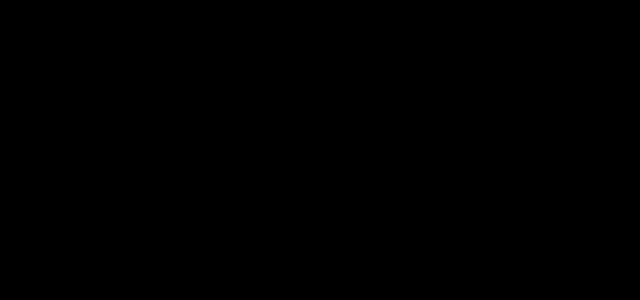
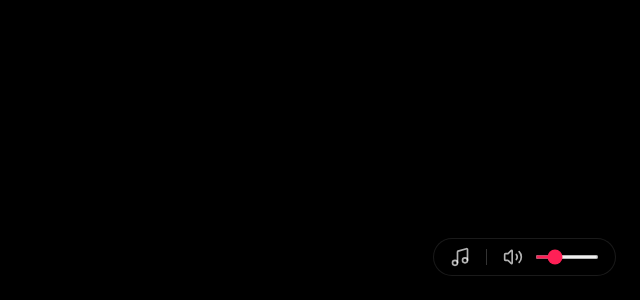
Before and after one commit to arijitghosh8768-arch/Netflix_Memory, a React (Vite) app: page /credits in a window 1280 px wide. Shown: the part 500-800 px from the top of the page, without its empty margins (640-1280 px from the left). Built offline with nearby package versions, Linux system fonts and the light colour scheme.

Commit message:
Build cinematic background audio experience

```diff
--- /dev/null
+++ b/src/components/AudioController.tsx
@@ -0,0 +1,47 @@
+import { Volume2, VolumeX, Music } from "lucide-react"
+
+interface AudioControllerProps {
+  isPlaying: boolean
+  isMuted: boolean
+  volume: number
+  onTogglePlay: () => void
+  onToggleMute: () => void
+  onVolumeChange: (v: number) => void
+}
+
+export default function AudioController({
+  isPlaying, isMuted, volume, onTogglePlay, onToggleMute, onVolumeChange
+}: AudioControllerProps) {
+  return (
+    <div className="fixed bottom-6 right-6 z-50 flex items-center gap-3 bg-black/60 backdrop-blur-md border border-white/10 px-4 py-2 rounded-full shadow-2xl transition-all hover:border-white/20">
+      <button
+        onClick={onTogglePlay}
+        aria-label={isPlaying ? "Pause music" : "Play music"}
+        className={`cursor-pointer transition-colors focus-visible:outline-white ${isPlaying ? "text-rose-500 hover:text-rose-400" : "text-white/70 hover:text-white"}`}
+      >
+        <Music className="w-5 h-5" />
+      </button>
+
+      <div className="w-[1px] h-4 bg-white/20 mx-1" />
+
+      <button
+        onClick={onToggleMute}
+        aria-label={isMuted ? "Unmute" : "Mute"}
+        className="text-white/70 hover:text-white transition-colors cursor-pointer focus-visible:outline-white"
+      >
+        {isMuted || volume === 0 ? <VolumeX className="w-5 h-5" /> : <Volume2 className="w-5 h-5" />}
+      </button>
+
+      <input
+        type="range"
+        min="0"
+        max="1"
+        step="0.01"
+        value={isMuted ? 0 : volume}
+        onChange={(e) => onVolumeChange(parseFloat(e.target.value))}
+        className="w-16 h-1 accent-rose-500 cursor-pointer hidden sm:block focus-visible:outline-white"
+        aria-label="Adjust music volume"
+      />
+    </div>
+  )
+}
--- a/src/data/config.ts
+++ b/src/data/config.ts
@@ -15,6 +15,11 @@
     image: "/images/hero/hero.webp",
   },
 
+  audio: {
+    background: "/audio/background.mp3",
+    ending: "/audio/ending.mp3",
+  },
+
   mainVideo: "/videos/story.mp4",
 
   finalMessage:
--- /dev/null
+++ b/src/hooks/useBackgroundAudio.ts
@@ -0,0 +1,67 @@
+import { useState, useEffect, useCallback } from "react"
+
+// ponytail: A pure singleton outside of React to prevent overlapping audios.
+// No Redux, no Context, no third-party audio libraries.
+const globalAudio = new Audio()
+
+export default function useBackgroundAudio(src?: string, loop: boolean = true) {
+  const [isPlaying, setIsPlaying] = useState(false)
+
+  const [isMuted, setIsMuted] = useState(() => {
+    return localStorage.getItem("our-story-audio-muted") === "true"
+  })
+
+  const [volume, setVolume] = useState(() => {
+    const v = localStorage.getItem("our-story-audio-volume")
+    return v ? parseFloat(v) : 0.25
+  })
+
+  // Core setup and route lifecycle management
+  useEffect(() => {
+    if (!src) return
+
+    if (globalAudio.getAttribute("src") !== src) {
+      globalAudio.setAttribute("src", src)
+      globalAudio.load()
+    }
+
+    globalAudio.loop = loop
+    globalAudio.volume = isMuted ? 0 : volume
+
+    const handlePlay = () => setIsPlaying(true)
+    const handlePause = () => setIsPlaying(false)
+
+    globalAudio.addEventListener("play", handlePlay)
+    globalAudio.addEventListener("pause", handlePause)
+
+    return () => {
+      globalAudio.removeEventListener("play", handlePlay)
+      globalAudio.removeEventListener("pause", handlePause)
+      // Pause automatically when navigating away (e.g., to /watch)
+      globalAudio.pause()
+    }
+  }, [src, loop])
+
+  // Sync volume and mute state
+  useEffect(() => {
+    globalAudio.volume = isMuted ? 0 : volume
+    localStorage.setItem("our-story-audio-muted", String(isMuted))
+    localStorage.setItem("our-story-audio-volume", String(volume))
+  }, [isMuted, volume])
+
+  const togglePlay = useCallback(() => {
+    if (globalAudio.paused) {
+      globalAudio.play().catch(() => console.log("Autoplay blocked by browser. User interaction required."))
+    } else {
+      globalAudio.pause()
+    }
+  }, [])
+
+  const play = useCallback(() => {
+    globalAudio.play().catch(() => console.log("Autoplay blocked by browser. User interaction required."))
+  }, [])
+
+  const toggleMute = useCallback(() => setIsMuted(m => !m), [])
+
+  return { isPlaying, isMuted, volume, togglePlay, play, toggleMute, setVolume }
+}
--- a/src/pages/CreditsPage.tsx
+++ b/src/pages/CreditsPage.tsx
@@ -2,12 +2,14 @@
 import { AnimatePresence, motion } from "framer-motion"
 import Credits from "../components/Credits"
 import FinalMessage from "../components/FinalMessage"
-
-// ponytail: A pure simple finite state machine to manage the cinematic sequence.
-// No bloated sequence/timeline libraries required.
+import AudioController from "../components/AudioController"
+import useBackgroundAudio from "../hooks/useBackgroundAudio"
+import { config } from "../data/config"
 
 export default function CreditsPage() {
   const [phase, setPhase] = useState<"quote" | "credits" | "final">("quote")
+
+  const { isPlaying, isMuted, volume, togglePlay, play, toggleMute, setVolume } = useBackgroundAudio(config.audio?.ending, false)
 
   useEffect(() => {
     // Phase 1: Quote is visible for 4s before cross-fading to the credits
@@ -16,6 +18,11 @@
       return () => clearTimeout(timer)
     }
   }, [phase])
+
+  useEffect(() => {
+    // Attempt to automatically play the ending audio if the browser allows it (usually does since user clicked play on the video previously)
+    play()
+  }, [play])
 
   return (
     <main className="relative min-h-screen bg-black flex flex-col items-center justify-center overflow-hidden">
@@ -43,6 +50,15 @@
           <FinalMessage />
         )}
       </AnimatePresence>
+
+      <AudioController
+        isPlaying={isPlaying}
+        isMuted={isMuted}
+        volume={volume}
+        onTogglePlay={togglePlay}
+        onToggleMute={toggleMute}
+        onVolumeChange={setVolume}
+      />
     </main>
   )
 }
--- a/src/pages/Home.tsx
+++ b/src/pages/Home.tsx
@@ -1,16 +1,21 @@
 import { useMemo, useState } from "react"
 import { memories, type Memory } from "../data/memories"
+import { config } from "../data/config"
 import Navbar from "../components/Navbar"
 import Hero from "../components/Hero"
 import MovieRow from "../components/MovieRow"
 import RelationshipCounter from "../components/RelationshipCounter"
 import TimelinePreview from "../components/TimelinePreview"
 import MoreInfoModal from "../components/MoreInfoModal"
+import AudioController from "../components/AudioController"
 import useSelectedProfile from "../hooks/useSelectedProfile"
+import useBackgroundAudio from "../hooks/useBackgroundAudio"
 
 function Home() {
   const profile = useSelectedProfile()
   const [selectedMemory, setSelectedMemory] = useState<Memory | null>(null)
+
+  const { isPlaying, isMuted, volume, togglePlay, toggleMute, setVolume } = useBackgroundAudio(config.audio?.background)
 
   const featuredMemories = useMemo(() => memories.filter(m => m.featured), [])
   const recentMemories = useMemo(() => memories.slice(0, 4), [])
@@ -45,6 +50,15 @@
         duration={selectedMemory?.duration}
         videoUrl={selectedMemory?.video}
       />
+
+      <AudioController
+        isPlaying={isPlaying}
+        isMuted={isMuted}
+        volume={volume}
+        onTogglePlay={togglePlay}
+        onToggleMute={toggleMute}
+        onVolumeChange={setVolume}
+      />
     </main>
   )
 }
```
